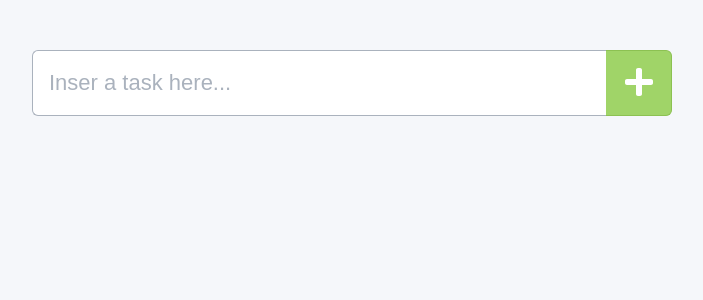
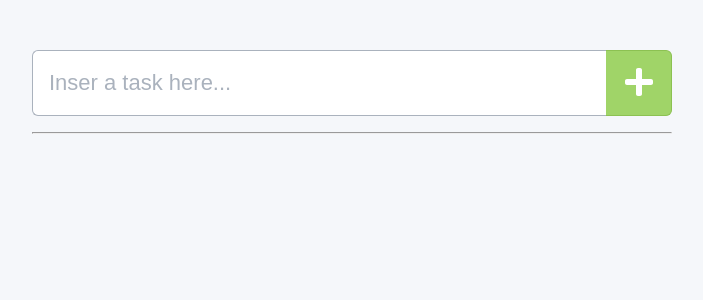
Before and after one commit to masudafsar/react-todo-list, a React (Create React App) app: page / in a window 1280 px wide. Shown: the top 300 px of the page, without its empty margins (288-991 px from the left). Built offline with nearby package versions, Linux system fonts and the light colour scheme.

Commit message:
Implement task generator method and separate todo and done tasks

```diff
--- a/src/App.js
+++ b/src/App.js
@@ -32,7 +32,7 @@ const App = () => {
         setTasksState(tasks);
     };
 
-    let tasks = tasksState.map((task) => {
+    const taskGenerator = (task) => {
         return (
             <Task
                 key={task.id}
@@ -41,12 +41,17 @@ const App = () => {
                 toggleHandler={() => taskToggleHandler(task.id)}
                 removeHandler={() => taskRemoveHandler(task.id)}/>
         );
-    });
+    };
+
+    let todoTasks = tasksState.filter(task => !task.done).map(taskGenerator);
+    let doneTasks = tasksState.filter(task => task.done).map(taskGenerator);
 
     return (
         <div className="App">
             <TaskInput onSubmitHandler={addNewTask}/>
-            {tasks}
+            {todoTasks}
+            <hr/>
+            {doneTasks}
         </div>
     );
 }
```
